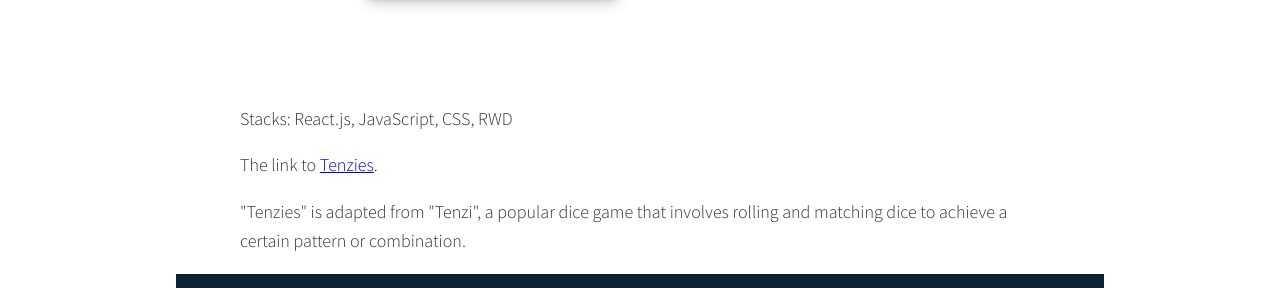
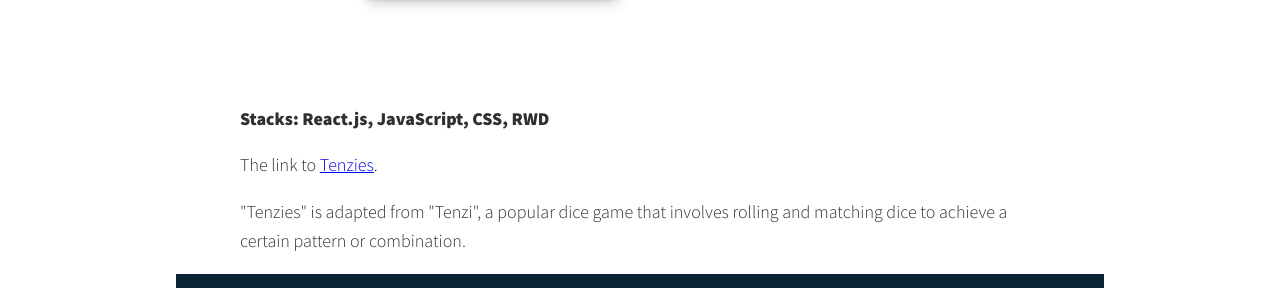
Before and after one commit to hc-jen/hc-jen.github.io, a plain HTML site: page portfolio-item.html in a window 1280 px wide. Shown: the part 438-726 px from the top of the page. Drawn offline with nearby package versions, Linux system fonts and the light colour scheme.

Commit message:
Update portfolio-item.html

```diff
--- a/portfolio-item.html
+++ b/portfolio-item.html
@@ -38,7 +38,7 @@
   </section>
 
   <div class="portfolio-item-individual">
-    <p>Stacks: React.js, JavaScript, CSS, RWD</p>
+    <p><strong>Stacks: React.js, JavaScript, CSS, RWD</strong></p>
     <p>The link to <a href="https://hc-jen.github.io/Tenzies/" target="_blank">Tenzies</a>.</p>
     <p>"Tenzies" is adapted from "Tenzi", a popular dice game that involves rolling and matching dice to achieve a certain pattern or combination. </p>
     <img src="img/Tenzies 1.png" alt="">
```
